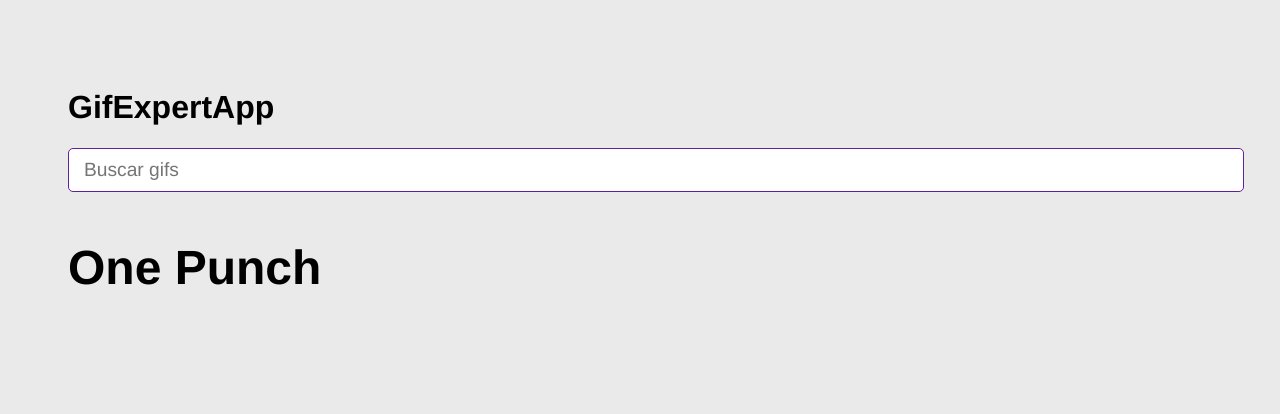
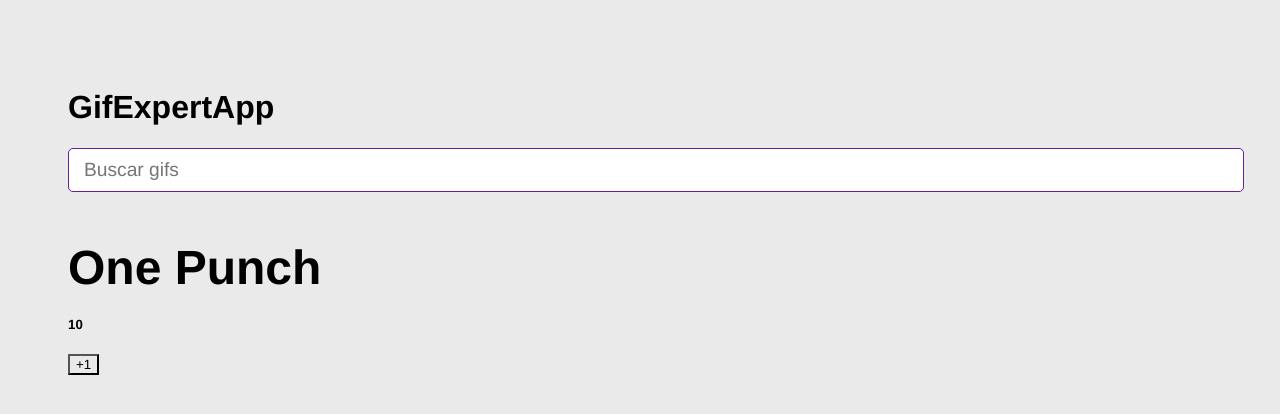
Before and after one commit to RabindraHarichand/Gif-Expert-App, a React (Vite) app: page / in a window 1280 px wide. Shown: the top 414 px of the page. Built offline with nearby package versions, Linux system fonts and the light colour scheme; no server answers.

Commit message:
[Section 6]: Add UseEffect Hook

```diff
--- a/src/components/GifGrid.jsx
+++ b/src/components/GifGrid.jsx
@@ -1,10 +1,19 @@
+import { useState, useEffect } from "react";
 import { getGifs } from "../helpers/getGifs";
 
 export const GifGrid = ({ category }) => {
-  getGifs(category);
+  const [counter, setCounter] = useState(10);
+
+  useEffect(() => {
+    getGifs();
+  }, []);
+
   return (
     <>
       <h3>{category}</h3>
+
+      <h5>{counter}</h5>
+      <button onClick={() => setCounter(counter + 1)}>+1</button>
     </>
   );
 };
```
Also changed, not shown: src/main.jsx (+6 -6 lines).
